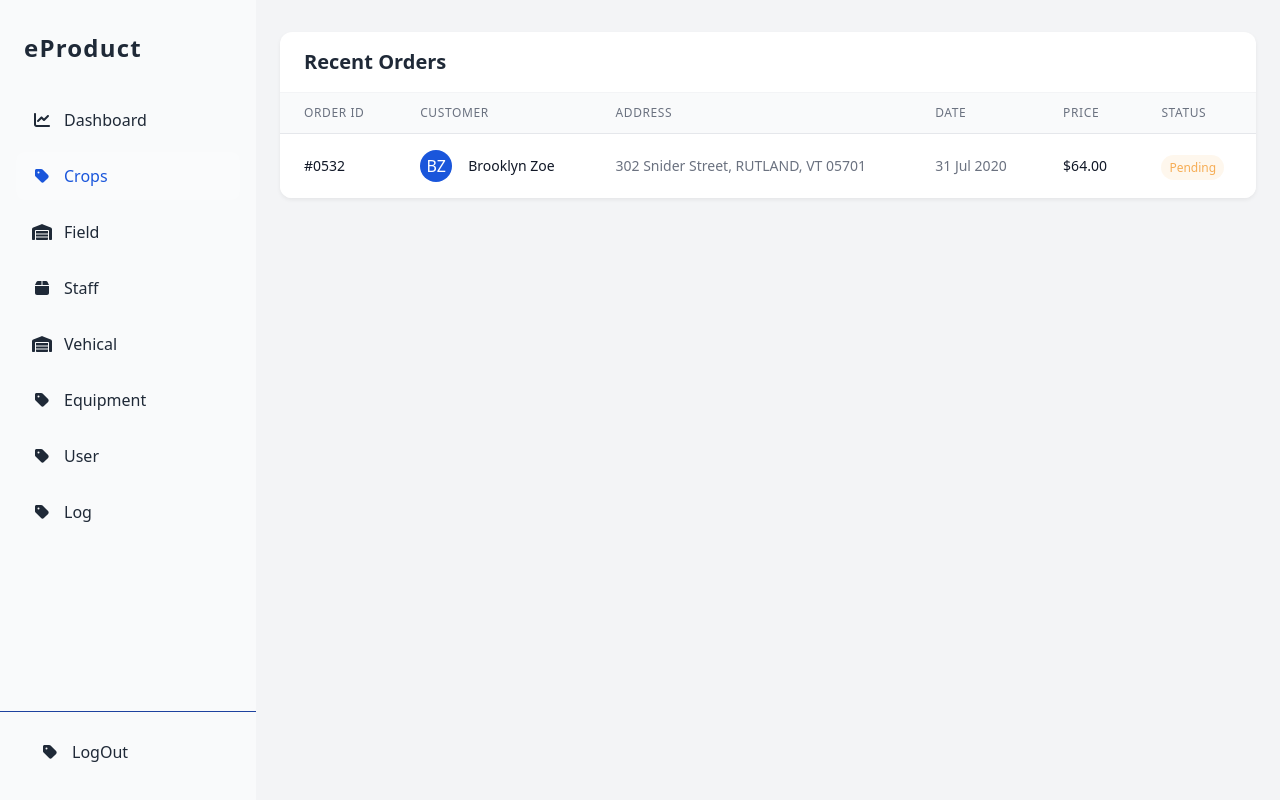
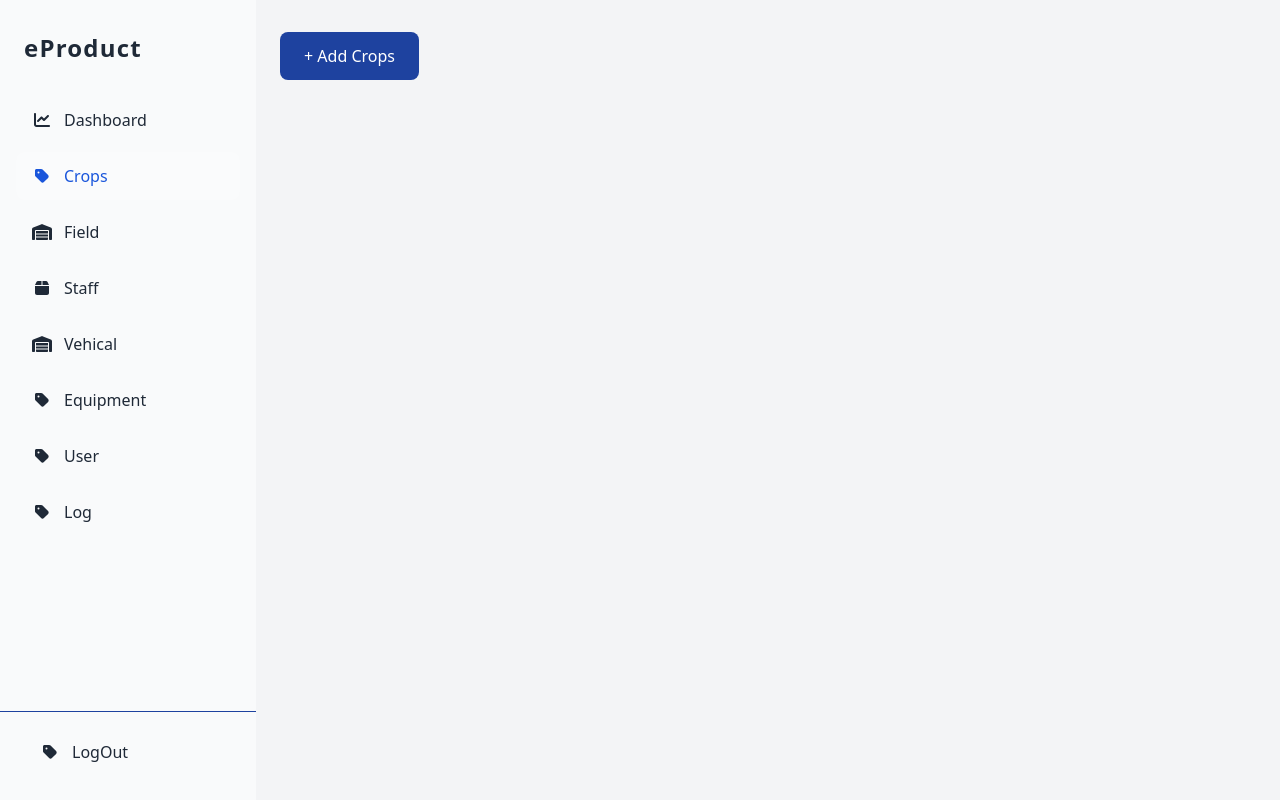
Before and after one commit to DonShanilka/greenShow-springBoot-FrontEnd, a plain HTML site: page inde.html in a window 1280 px wide. Both pictures are taken after a click on the button "Crops". Drawn offline with nearby package versions, Linux system fonts and the light colour scheme.

Commit message:
updaet crop page

```diff
--- a/inde.html
+++ b/inde.html
@@ -77,7 +77,7 @@
                     <span class="font-medium">Dashboard</span>
                 </button>
 
-                <button onclick="showSection('orders')" class="nav-item w-full flex items-center space-x-3 px-4 py-3 mb-2 rounded-lg transition-all duration-200 hover:bg-primary-dark hover:shadow-lg transform hover:scale-105 hover:text-white">
+                <button onclick="showSection('crops')" class="nav-item w-full flex items-center space-x-3 px-4 py-3 mb-2 rounded-lg transition-all duration-200 hover:bg-primary-dark hover:shadow-lg transform hover:scale-105 hover:text-white">
                     <i class="fas fa-tag w-5"></i>
                     <span class="font-medium">Crops</span>
                 </button>
@@ -165,45 +165,69 @@
                 </section>
 
                 <!-- Orders Section -->
-                <section id="orders" class="content-section fade-in">
-                    <div class="bg-white rounded-xl shadow-card overflow-hidden">
-                        <div class="px-6 py-4 border-b border-gray-100">
-                            <h2 class="text-xl font-semibold text-gray-800">Recent Orders</h2>
-                        </div>
-                        <div class="overflow-x-auto">
-                            <table class="min-w-full divide-y divide-gray-200">
-                                <thead class="bg-gray-50">
-                                    <tr>
-                                        <th class="px-6 py-3 text-left text-xs font-medium text-gray-500 uppercase tracking-wider">Order ID</th>
-                                        <th class="px-6 py-3 text-left text-xs font-medium text-gray-500 uppercase tracking-wider">Customer</th>
-                                        <th class="px-6 py-3 text-left text-xs font-medium text-gray-500 uppercase tracking-wider">Address</th>
-                                        <th class="px-6 py-3 text-left text-xs font-medium text-gray-500 uppercase tracking-wider">Date</th>
-                                        <th class="px-6 py-3 text-left text-xs font-medium text-gray-500 uppercase tracking-wider">Price</th>
-                                        <th class="px-6 py-3 text-left text-xs font-medium text-gray-500 uppercase tracking-wider">Status</th>
-                                    </tr>
-                                </thead>
-                                <tbody class="bg-white divide-y divide-gray-200">
-                                    <tr class="hover:bg-gray-50 transition-colors duration-200">
-                                        <td class="px-6 py-4 whitespace-nowrap text-sm text-gray-900">#0532</td>
-                                        <td class="px-6 py-4 whitespace-nowrap">
-                                            <div class="flex items-center">
-                                                <div class="h-8 w-8 bg-primary rounded-full flex items-center justify-center text-white">BZ</div>
-                                                <div class="ml-4">
-                                                    <div class="text-sm font-medium text-gray-900">Brooklyn Zoe</div>
-                                                </div>
-                                            </div>
-                                        </td>
-                                        <td class="px-6 py-4 whitespace-nowrap text-sm text-gray-500">302 Snider Street, RUTLAND, VT 05701</td>
-                                        <td class="px-6 py-4 whitespace-nowrap text-sm text-gray-500">31 Jul 2020</td>
-                                        <td class="px-6 py-4 whitespace-nowrap text-sm font-medium text-gray-900">$64.00</td>
-                                        <td class="px-6 py-4 whitespace-nowrap">
-                                            <span class="px-2 py-1 text-xs font-medium bg-warning bg-opacity-10 text-warning rounded-full">Pending</span>
-                                        </td>
-                                    </tr>
-                                </tbody>
-                            </table>
-                        </div>
-                    </div>
+                <section id="crops" class="content-section fade-in">
+                    <!-- Add Crops Button -->
+    <button id="openPopup" class="bg-primary-dark text-white px-6 py-3 rounded-lg hover:bg-primary-light transition-all">
+        + Add Crops
+    </button>
+
+    <!-- Popup Modal -->
+    <div id="popupModal" class="fixed inset-0 bg-black bg-opacity-50 flex items-center justify-center hidden">
+        <div class="bg-white rounded-lg shadow-lg w-full max-w-md p-6">
+            <!-- Modal Header -->
+            <div class="flex justify-between items-center">
+                <h2 class="text-xl font-semibold text-gray-800">Add Crops</h2>
+                <button id="closePopup" class="text-gray-500 hover:text-gray-800">
+                    <svg xmlns="http://www.w3.org/2000/svg" class="h-6 w-6" fill="none" viewBox="0 0 24 24" stroke="currentColor">
+                        <path stroke-linecap="round" stroke-linejoin="round" stroke-width="2" d="M6 18L18 6M6 6l12 12" />
+                    </svg>
+                </button>
+            </div>
+
+            <!-- Modal Form -->
+            <form id="addCropsForm" class="mt-4 space-y-4">
+                <!-- Category Selection -->
+                <div>
+                    <label for="category" class="block text-sm font-medium text-gray-700">Category</label>
+                    <select id="category" class="mt-1 block w-full px-4 py-2 border border-gray-300 rounded-md shadow-sm focus:ring-primary focus:border-primary">
+                        <option value="">Select Category</option>
+                        <option value="vegetable">Vegetable</option>
+                        <option value="fruit">Fruit</option>
+                        <option value="grain">Grain</option>
+                    </select>
+                </div>
+
+                <!-- Image Upload -->
+                <div>
+                    <label for="image" class="block text-sm font-medium text-gray-700">Upload Image</label>
+                    <input type="file" id="image" class="mt-1 block w-full text-sm text-gray-500 file:mr-4 file:py-2 file:px-4 file:rounded-full file:border-0 file:text-sm file:bg-primary-light file:text-primary-dark hover:file:bg-primary focus:ring-primary focus:border-primary">
+                </div>
+
+                <!-- Name Fields -->
+                <div>
+                    <label for="name1" class="block text-sm font-medium text-gray-700">Name</label>
+                    <input type="text" id="name1" placeholder="Enter Name" class="mt-1 block w-full px-4 py-2 border border-gray-300 rounded-md shadow-sm focus:ring-primary focus:border-primary">
+                </div>
+                <div>
+                    <label for="name2" class="block text-sm font-medium text-gray-700">Second Name</label>
+                    <input type="text" id="name2" placeholder="Enter Second Name" class="mt-1 block w-full px-4 py-2 border border-gray-300 rounded-md shadow-sm focus:ring-primary focus:border-primary">
+                </div>
+
+                <!-- Season Field -->
+                <div>
+                    <label for="season" class="block text-sm font-medium text-gray-700">Season</label>
+                    <input type="text" id="season" placeholder="Enter Season Data" class="mt-1 block w-full px-4 py-2 border border-gray-300 rounded-md shadow-sm focus:ring-primary focus:border-primary">
+                </div>
+
+                <!-- Submit Button -->
+                <div class="mt-6">
+                    <button type="submit" class="w-full bg-primary-dark text-white px-4 py-2 rounded-lg hover:bg-primary-light transition-all">
+                        Submit
+                    </button>
+                </div>
+            </form>
+        </div>
+    </div>
                 </section>
 
                 <!-- Other sections with placeholder content -->
```
